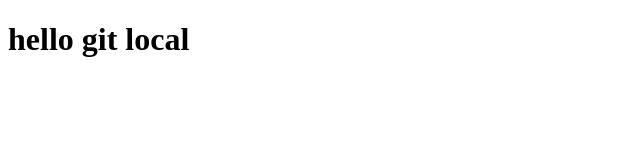
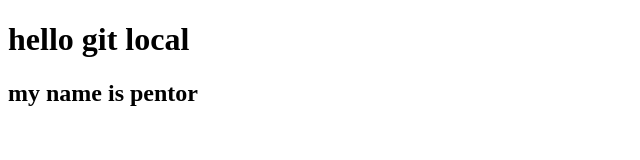
Before and after one commit to This-PT/frontend-profile-card-, a plain HTML site: page index.html in a window 1280 px wide. Shown: the whole page, without its empty margins (0-640 px from the left). Drawn offline with Linux system fonts and the light colour scheme.

Commit message:
add:h2 name to index.html file

```diff
--- a/index.html
+++ b/index.html
@@ -7,5 +7,6 @@
 </head>
 <body>
     <h1>hello git local</h1>
+    <h2>my name is pentor</h2>
 </body>
 </html>
```
